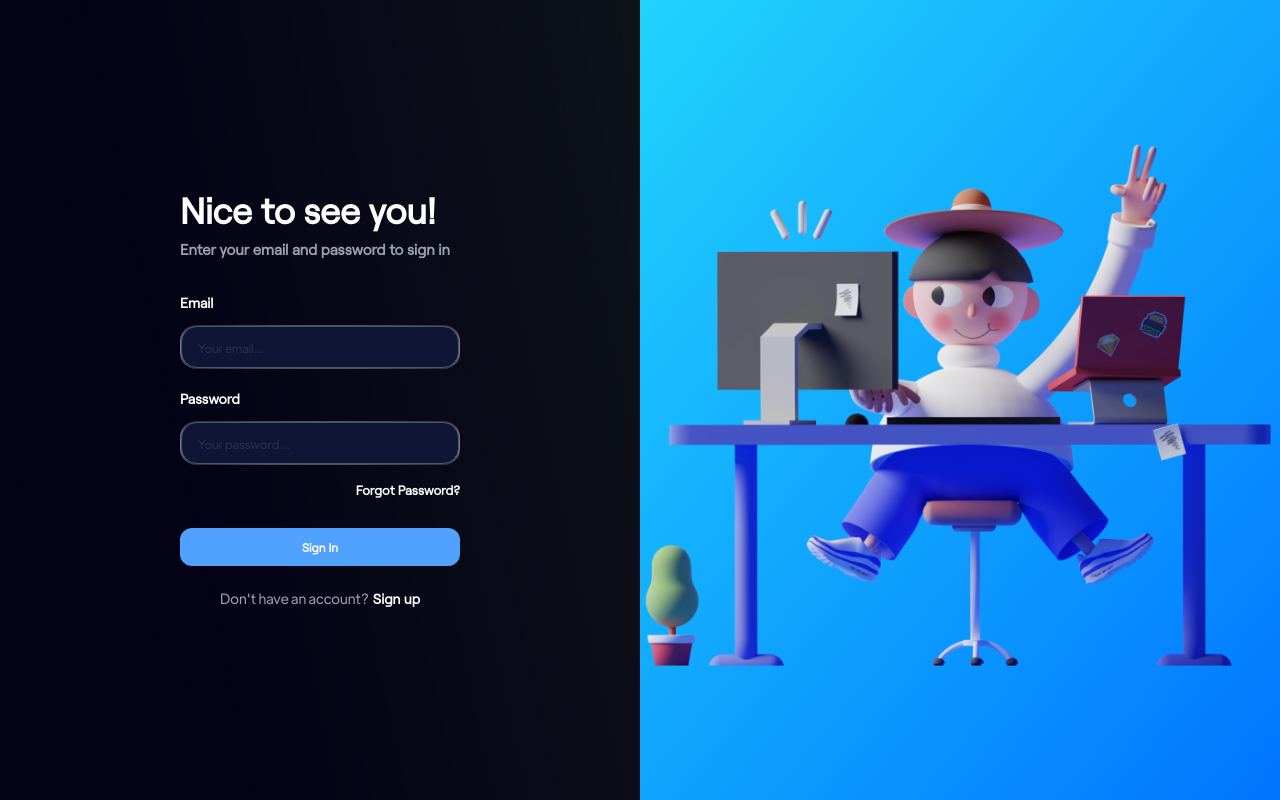
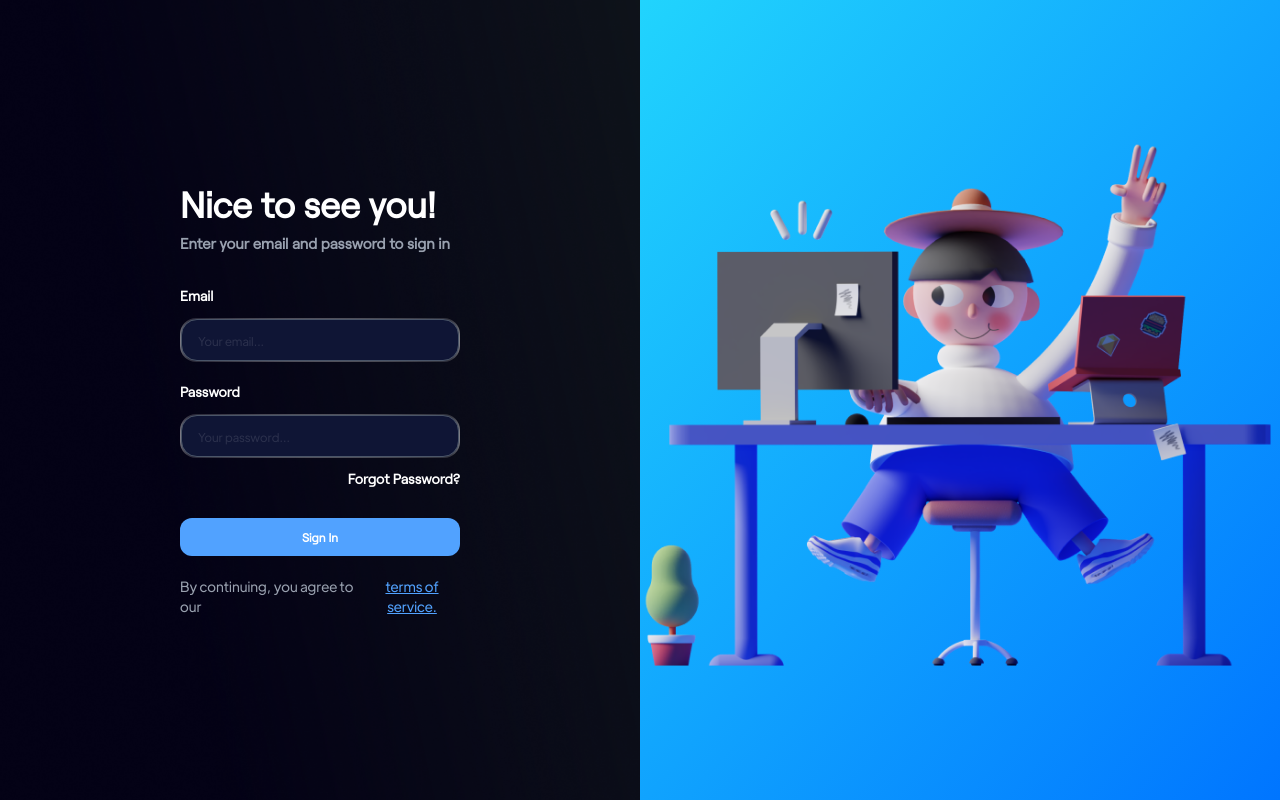
Before and after one commit to srvenient/qr-access, a Next.js app in the folder frontend/: page /sign-in in a window 1280 px wide. Built offline with nearby package versions, Linux system fonts and the light colour scheme.

Commit message:
feat: update SignInForm layout with improved password recovery and terms of service links

```diff
--- a/frontend/src/app/(auth)/sign-in/components/form/SignInForm.tsx
+++ b/frontend/src/app/(auth)/sign-in/components/form/SignInForm.tsx
@@ -50,14 +50,19 @@ export default function SignInForm() {
             },
         }}
         />
-        <div className="flex flex-col gap-4">
+        <div className="flex flex-col gap-2">
           <PasswordInput label="Password" placeholder="Your password..."/>
-          <a
-            href="#"
-            className="self-end text-[13px] font-special font-semibold hover:underline"
-          >
-            Forgot Password?
-          </a>
+          <button type="button" className="self-end relative group cursor-pointer">
+            <span
+              className="relative text-sm bg-clip-text font-special font-semibold"
+            >
+              Forgot Password?
+              <span
+                className="absolute left-0 -bottom-0.5 h-[2px] w-0 bg-white
+                          transition-all duration-500 group-hover:w-full"
+              />
+            </span>
+          </button>
         </div>
         <button
           type="submit"
@@ -76,18 +81,10 @@ export default function SignInForm() {
         </button>
         <div className="flex items-center justify-center gap-1">
           <p className="text-sm text-gray-400">
-            Don't have an account?
+            By continuing, you agree to our
           </p>
-          <button type="button" className="relative group cursor-pointer">
-            <span
-              className="relative text-sm bg-clip-text font-special font-semibold"
-            >
-              Sign up
-              <span
-                className="absolute left-0 -bottom-0.5 h-[2px] w-0 bg-white
-                          transition-all duration-500 group-hover:w-full"
-              />
-            </span>
+          <button type="button" className="text-sm text-blue-400 underline hover:text-white transition-colors duration-300 cursor-pointer">
+            terms of service.
           </button>
         </div>
       </Form>
```
